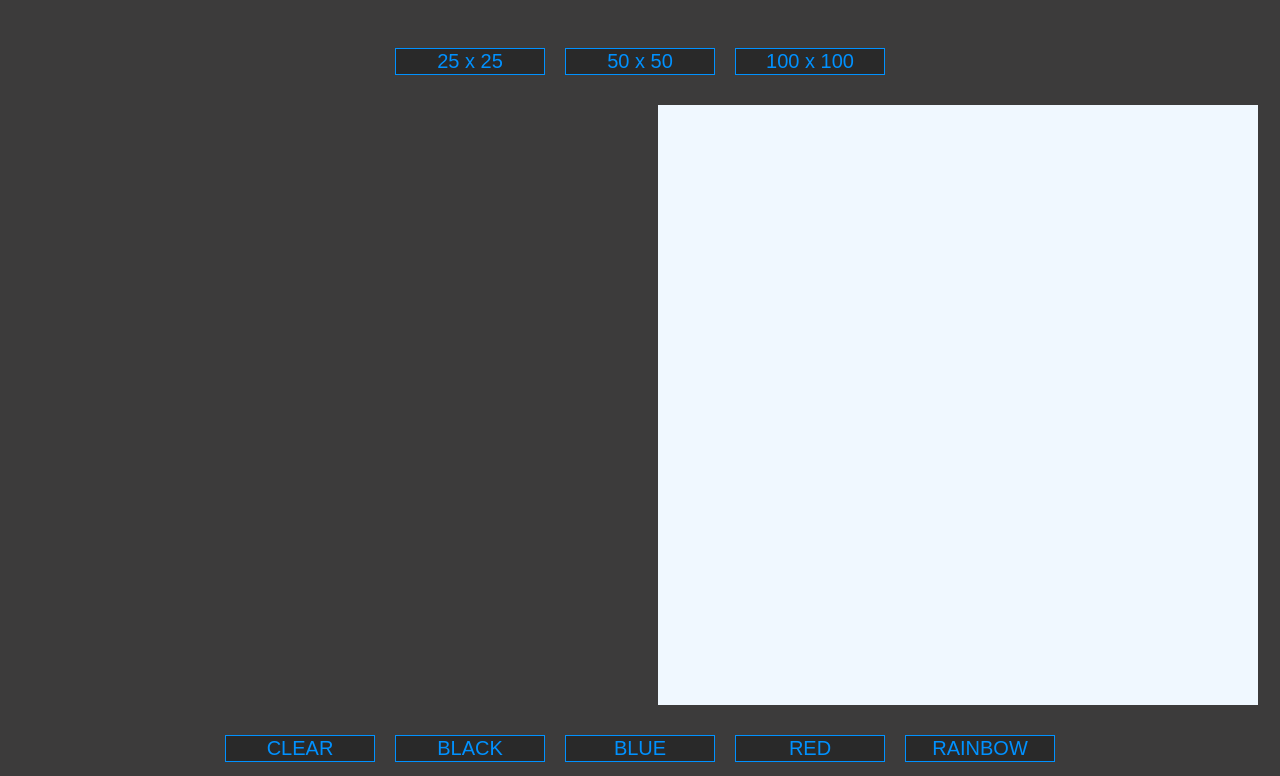
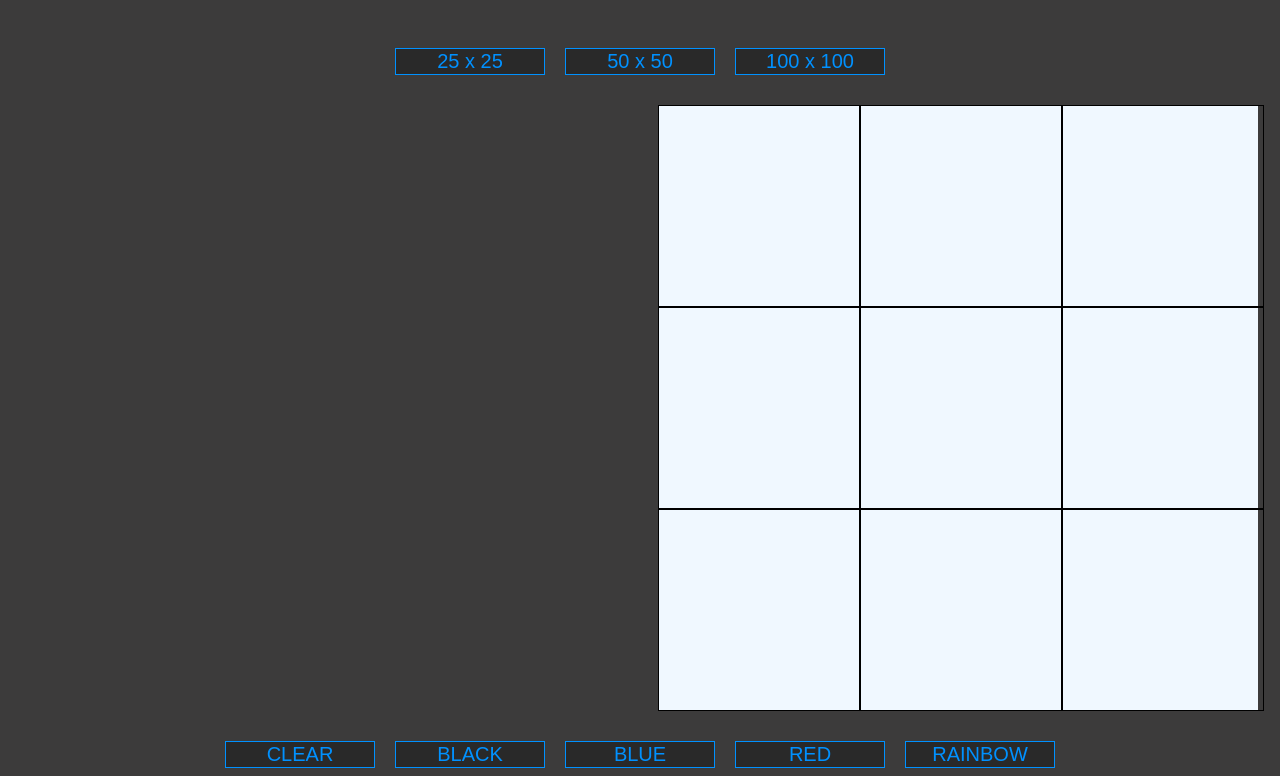
Before and after one commit to fmguerrero96/etch-a-sketch, a plain HTML site: page index.html in a window 1280 px wide. Shown: the part 139-915 px from the top of the page. Drawn offline with Linux system fonts and the light colour scheme.

Commit message:
Create class to dynamically create grid of divs

```diff
--- a/index.html
+++ b/index.html
@@ -15,7 +15,7 @@
         <button class="medium button">50 x 50</button>
         <button class="large button">100 x 100</button>
     </div>
-    <div class="board container">
+    <div class="board container" id="board">
 
     </div>
     <div class="color buttons">
--- a/main.js
+++ b/main.js
@@ -0,0 +1,22 @@
+const board = document.querySelector('#board')
+
+function makeGrid(size) {
+    for (let i = 0; i < size; i ++){
+        let row = document.createElement('div');
+        row.className = 'row';
+
+        for (let x = 0; x < size; x++) {
+            const widthAndHeight = 600 / size;
+            let cell = document.createElement('div');
+            cell.className = 'cell';
+            cell.style.width = `${widthAndHeight}px`
+            cell.style.height = `${widthAndHeight}px`
+            row.appendChild(cell);
+        }
+
+        board.appendChild(row)
+    }
+}
+
+
+makeGrid(3)
--- a/styles.css
+++ b/styles.css
@@ -30,10 +30,19 @@ h1 {
 }
 
 .board.container {
-    height: 600px;
     width: 600px;
     background-color: aliceblue;
     margin-left: 650px;
     margin-top: 30px;
     margin-bottom: 30px;
+    display: flex;
+    flex-wrap: wrap;
 }
+
+.row {
+    display: flex;
+}
+
+.cell {
+    border: 1px solid black;
+}
```
